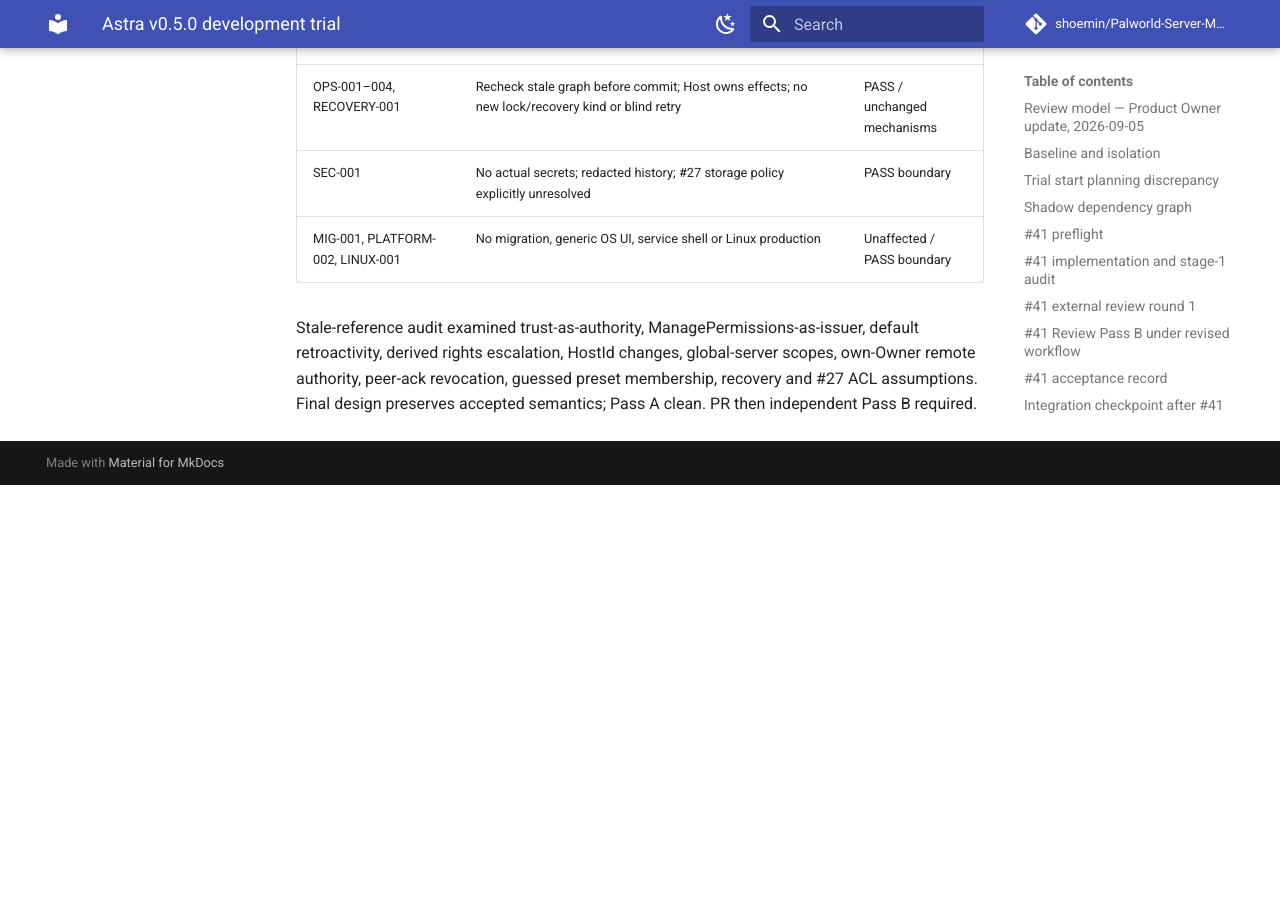
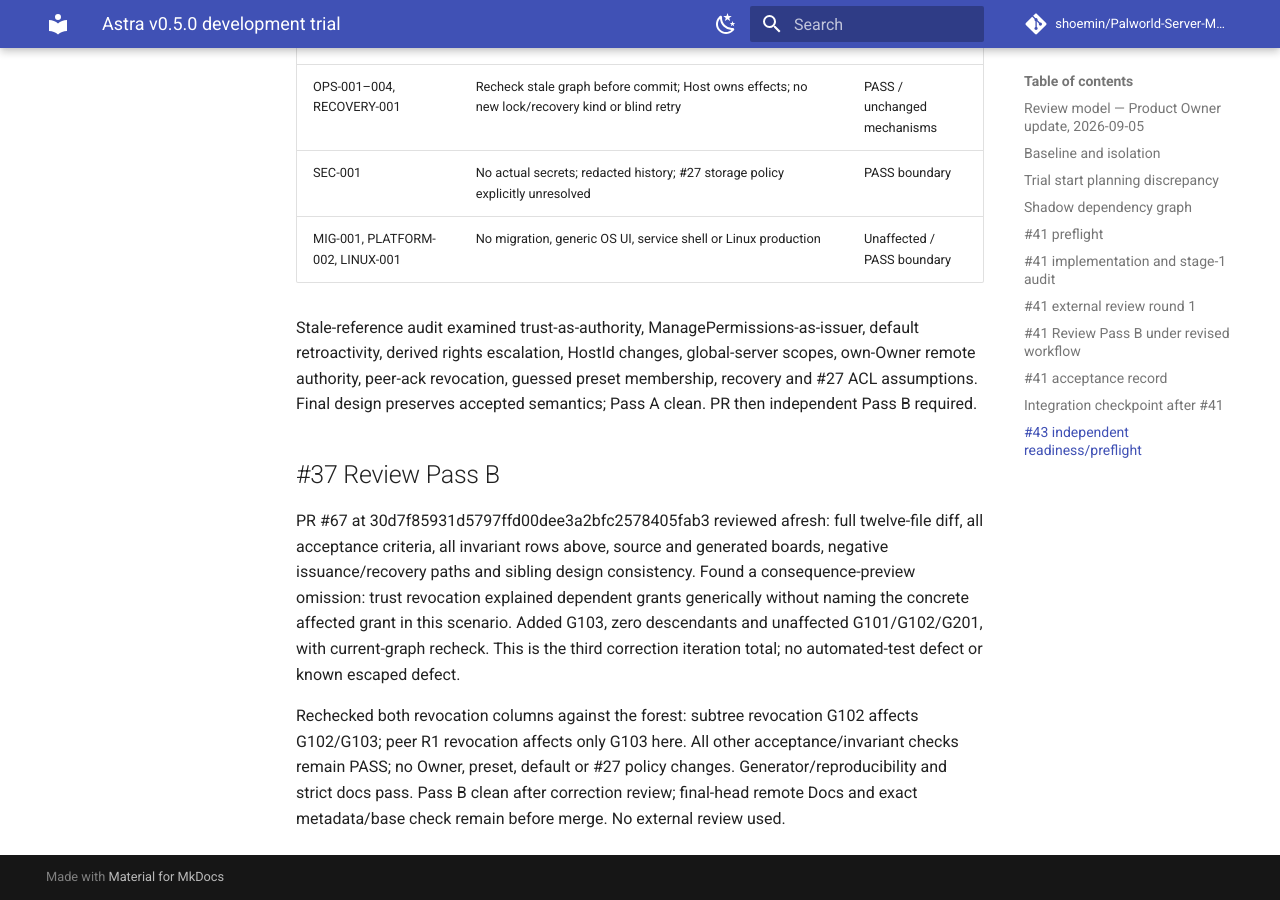
Before and after one commit to shoemin/Palworld-Server-Manager, an MkDocs documentation site: the page built from docs/experiments/astra-v0.5.0-trial.md, in a window 1280 px wide and 900 px high, scrolled down 26972 px. Built offline with MkDocs 1.6.1 and Material for MkDocs 9.7.7, drawn with Linux system fonts in a browser that asks for light colours; comment, search, counter and statistics services are not loaded; before the commit the page ends 27457 px from its top, so only the background shows below that.

Commit message:
docs(astra): show exact grants affected by trust revocation

```diff
--- a/docs/design/astra-37/generate.py
+++ b/docs/design/astra-37/generate.py
@@ -108,7 +108,7 @@ def revocation():
     b=frame("Review revocation consequences")
     panel(b,328,232,592,536,"Revoke grant G102",["Target: Main Server · This PC · exact ServerRef", "Capability: ViewServer", "Affected: G102 (Bob), G103 (R1)", "Unaffected: G101 and independent G201", "Grant revocation follows this subtree only.", "The Host rechecks the current graph before commit."])
     b.button(348,692,248,"Cancel"); b.button(612,692,288,"Revoke 2 grants",True)
-    panel(b,940,232,632,536,"Unpair / revoke trust with R1",["Family PC · c58a1000…a001 · exact peer identity", "This Host revokes trust and dependent grants now.", "Peer notification is best-effort, not a prerequisite.", "An unreachable peer may retain its own stale state.", "No promise that both machines changed atomically.", "Fresh pairing cannot silently restore prior grants."])
+    panel(b,940,232,632,536,"Unpair / revoke trust with R1",["Family PC · c58a1000…a001 · exact peer identity", "Affected here: G103 · ViewServer · Main Server @ This PC", "G103 has no descendants in this reviewed snapshot.", "G101 / G102 / G201 remain; current graph is rechecked.", "This Host revokes now; peer notice is best-effort.", "An unreachable peer may retain its own stale state.", "Fresh pairing cannot silently restore prior grants."])
     b.button(960,692,240,"Cancel"); b.button(1216,692,332,"Revoke trust here",True)
     b.text(328,816,"Owner cannot be revoked by an ordinary local or remote operation. These confirmations never change Owner.",14,"warning")
     return b
--- a/docs/experiments/astra-v0.5.0-trial.md
+++ b/docs/experiments/astra-v0.5.0-trial.md
@@ -359,3 +359,8 @@ Two review-only correction iterations: restored the permanent server rail when M
 | MIG-001, PLATFORM-002, LINUX-001 | No migration, generic OS UI, service shell or Linux production | Unaffected / PASS boundary |
 
 Stale-reference audit examined trust-as-authority, ManagePermissions-as-issuer, default retroactivity, derived rights escalation, HostId changes, global-server scopes, own-Owner remote authority, peer-ack revocation, guessed preset membership, recovery and #27 ACL assumptions. Final design preserves accepted semantics; Pass A clean. PR then independent Pass B required.
+## #37 Review Pass B
+
+PR #67 at 30d7f85931d5797ffd00dee3a2bfc2578405fab3 reviewed afresh: full twelve-file diff, all acceptance criteria, all invariant rows above, source and generated boards, negative issuance/recovery paths and sibling design consistency. Found a consequence-preview omission: trust revocation explained dependent grants generically without naming the concrete affected grant in this scenario. Added G103, zero descendants and unaffected G101/G102/G201, with current-graph recheck. This is the third correction iteration total; no automated-test defect or known escaped defect.
+
+Rechecked both revocation columns against the forest: subtree revocation G102 affects G102/G103; peer R1 revocation affects only G103 here. All other acceptance/invariant checks remain PASS; no Owner, preset, default or #27 policy changes. Generator/reproducibility and strict docs pass. Pass B clean after correction review; final-head remote Docs and exact metadata/base check remain before merge. No external review used.
```
Also changed, not shown: docs/design/astra-37/revocation.svg.
